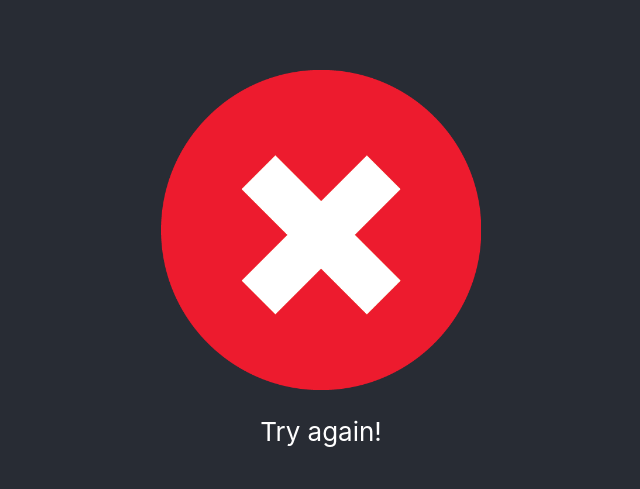
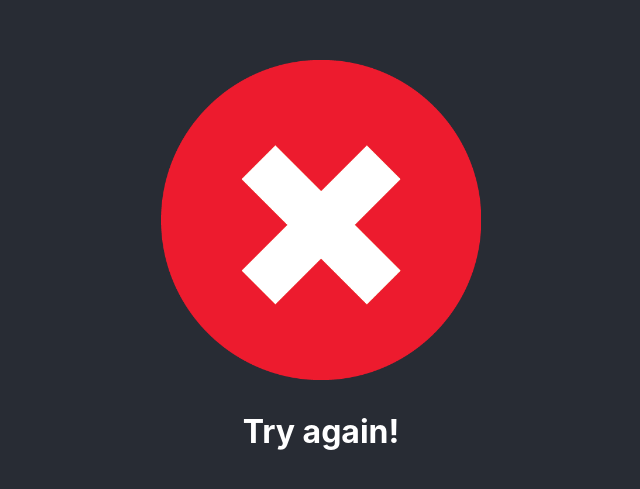
Before and after one commit to vfa-anhtq/bpm-practice-git, a React (Create React App) app: page / in a window 1280 px wide. Shown: the part 129-618 px from the top of the page, without its empty margins (319-959 px from the left). Built offline with nearby package versions, Linux system fonts and the light colour scheme.

Commit message:
[Added] added shortcut icon and restyle errorMsg

```diff
--- a/public/index.html
+++ b/public/index.html
@@ -2,7 +2,7 @@
 <html lang="en">
   <head>
     <meta charset="utf-8">
-    <link rel="shortcut icon" href="%PUBLIC_URL%/favicon.ico">
+    <link rel="shortcut icon" href="%PUBLIC_URL%/error.png">
     <meta name="viewport" content="width=device-width, initial-scale=1, shrink-to-fit=no">
     <meta name="theme-color" content="#000000">
     <!--
--- a/src/App.css
+++ b/src/App.css
@@ -30,3 +30,8 @@
     transform: rotate(360deg);
   }
 }
+
+.errorMsg {
+  font-size: 2rem;
+  font-weight: 700;
+}
--- a/src/App.js
+++ b/src/App.js
@@ -8,7 +8,7 @@ class App extends Component {
       <div className='App'>
         <header className='App-header'>
           <img src={error} className='App-logo' alt='logo' />
-          <p>
+          <p className='errorMsg'>
             Try again!
           </p>
         </header>
```
Also changed, not shown: public/error.png (added).
